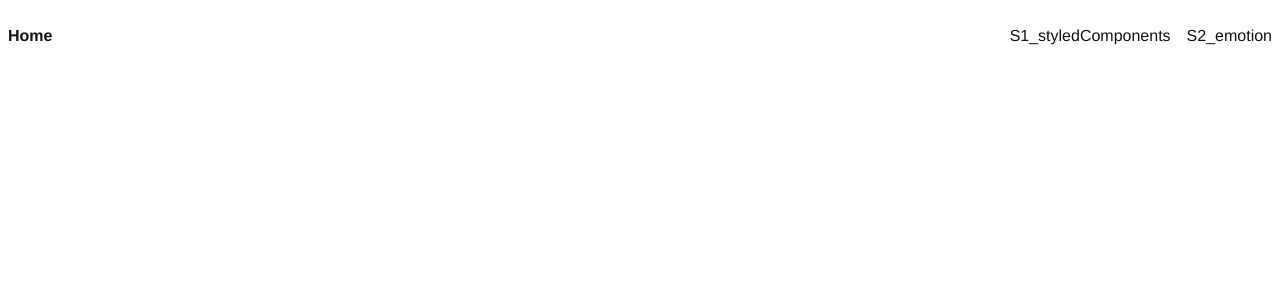
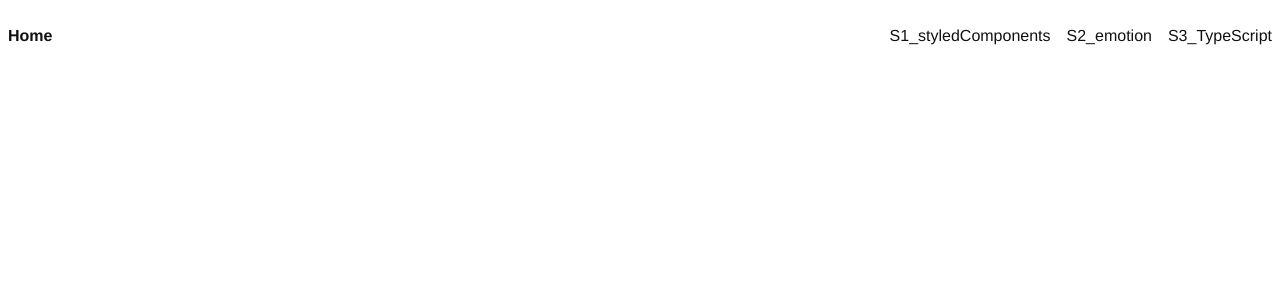
Before and after one commit to kimgunho/TIL_React, a React (Create React App) app: page /ts in a window 1280 px wide. Shown: the top 300 px of the page. Built offline with nearby package versions, Linux system fonts and the light colour scheme.

Commit message:
Test : ts를 위한 페이지 업데이트

```diff
--- a/src/App.js
+++ b/src/App.js
@@ -6,6 +6,7 @@ import GlobalStyle from "./GlobalStyles";
 import Home from "./sections/Home";
 import StyledComponents from "./sections/StyledComponents";
 import Emotion from "./sections/Emotion";
+import TypeScript from './sections/TypeScript';
 
 const Header = styled.header`
   width: 100%;
@@ -41,6 +42,9 @@ function App() {
             <li>
               <Link to="/emotion">S2_emotion</Link>
             </li>
+            <li>
+              <Link to="/ts">S3_TypeScript</Link>
+            </li>
           </Nav>
         </Header>
 
@@ -48,6 +52,7 @@ function App() {
           <Route path="/" element={<Home />} />
           <Route path="/styledComponents" element={<StyledComponents />} />
           <Route path="/emotion" element={<Emotion />} />
+          <Route path="/ts" element={<TypeScript />} />
         </Routes>
       </div>
     </>
--- /dev/null
+++ b/src/sections/TypeScript.js
@@ -0,0 +1,5 @@
+const Ts = () => {
+    return <div></div>
+}
+
+export default Ts;
```
